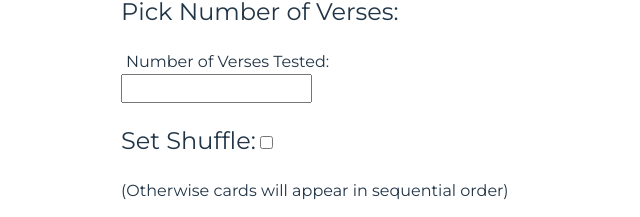
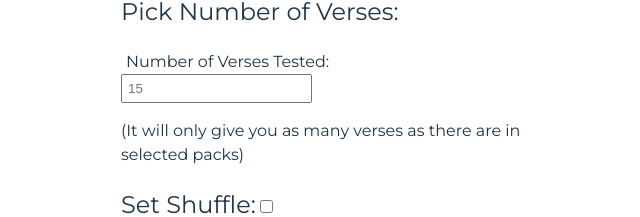
Before and after one commit to RichFree/VerseChecker, a React (Vite) app: page / in a window 1280 px wide. Shown: the part 227-444 px from the top of the page, without its empty margins (319-959 px from the left). Built offline with nearby package versions, Linux system fonts and the light colour scheme.

Commit message:
Feat: added placeholder for number, increased default test count to 15

```diff
--- a/src/VerseSampler.jsx
+++ b/src/VerseSampler.jsx
@@ -129,7 +129,7 @@ function App() {
 
   // initialize state variable testCount
   // purpose: to set number of verses to test
-  const [testCount, setTestCount] = useState(5)
+  const [testCount, setTestCount] = useState(15)
   const testCountChange = (e) => {
     const value = e.target.value
     setTestCount(value)
@@ -173,8 +173,11 @@ function App() {
         type="text"
         id="testCountBox"
         name="testCountBox"
+        placeholder={testCount}
         onChange={testCountChange}
       />
+
+      <p>(It will only give you as many verses as there are in selected packs)</p>
 
       <h2>
         Set Shuffle:
```
